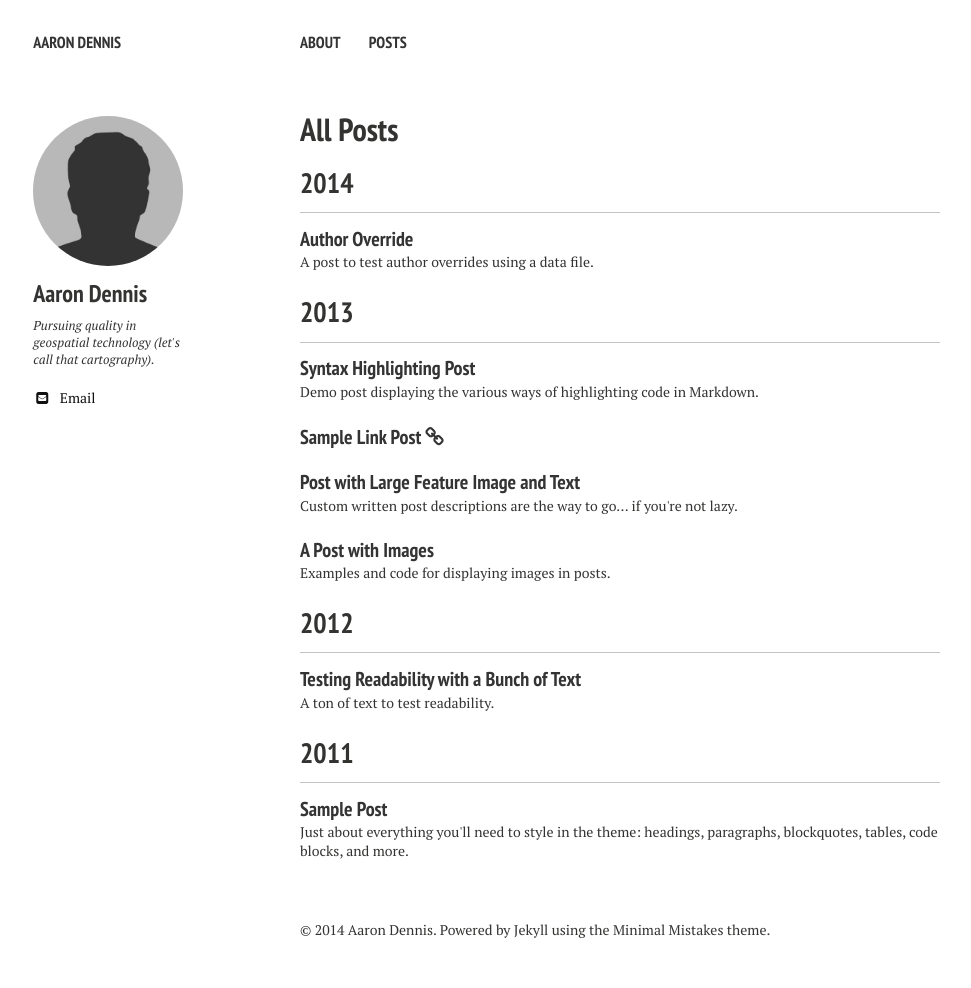
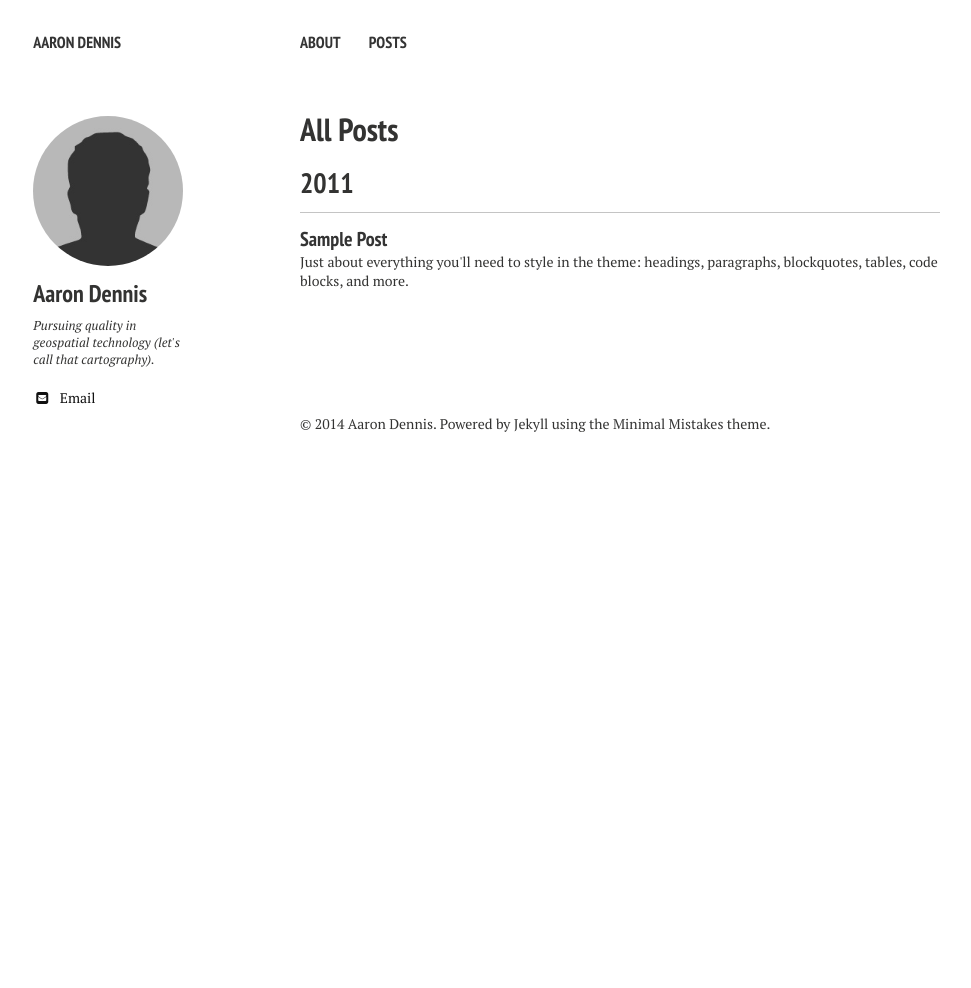
Before and after one commit to Joe-Robertson/aaronpdennis.github.io, a Jekyll site: the page built from posts/index.md, in a window 1280 px wide. Shown: the whole page, without its empty margins (20-991 px from the left). Built offline with Jekyll 4.4.1, drawn with Linux system fonts in a browser that asks for light colours; nearby versions of some CDN libraries; after the commit the page ends 900 px from its top, so only the background shows below that.

Commit message:
remove old, new about

```diff
--- a/_posts/2012-05-22-readability-post.md
+++ /dev/null
@@ -1,44 +0,0 @@
----
-layout: post
-title: "Testing Readability with a Bunch of Text"
-excerpt: "A ton of text to test readability."
-tags: [sample post, readability, test]
-comments: true
----
-
-Portland in shoreditch Vice, labore typewriter pariatur hoodie fap sartorial Austin. Pinterest literally occupy Schlitz forage. Odio ad blue bottle vinyl, 90's narwhal commodo bitters pour-over nostrud. Ugh est hashtag in, fingerstache adipisicing laboris esse Pinterest shabby chic Portland. Shoreditch bicycle rights anim, flexitarian laboris put a bird on it vinyl cupidatat narwhal. Hashtag artisan skateboard, flannel Bushwick nesciunt salvia aute fixie do plaid post-ironic dolor McSweeney's. Cliche pour-over chambray nulla four loko skateboard sapiente hashtag.
-
-Vero laborum commodo occupy. Semiotics voluptate mumblecore pug. Cosby sweater ullamco quinoa ennui assumenda, sapiente occupy delectus lo-fi. Ea fashion axe Marfa cillum aliquip. Retro Bushwick keytar cliche. Before they sold out sustainable gastropub Marfa readymade, ethical Williamsburg skateboard brunch qui consectetur gentrify semiotics. Mustache cillum irony, fingerstache magna pour-over keffiyeh tousled selfies.
-
-## Cupidatat 90's lo-fi authentic try-hard
-
-In pug Portland incididunt mlkshk put a bird on it vinyl quinoa. Terry Richardson shabby chic +1, scenester Tonx excepteur tempor fugiat voluptate fingerstache aliquip nisi next level. Farm-to-table hashtag Truffaut, Odd Future ex meggings gentrify single-origin coffee try-hard 90's.
-
-* Sartorial hoodie
-* Labore viral forage
-* Tote bag selvage
-* DIY exercitation et id ugh tumblr church-key
-
-Incididunt umami sriracha, ethical fugiat VHS ex assumenda yr irure direct trade. Marfa Truffaut bicycle rights, kitsch placeat Etsy kogi asymmetrical. Beard locavore flexitarian, kitsch photo booth hoodie plaid ethical readymade leggings yr.
-
-Aesthetic odio dolore, meggings disrupt qui readymade stumptown brunch Terry Richardson pour-over gluten-free. Banksy american apparel in selfies, biodiesel flexitarian organic meh wolf quinoa gentrify banjo kogi. Readymade tofu ex, scenester dolor umami fingerstache occaecat fashion axe Carles jean shorts minim. Keffiyeh fashion axe nisi Godard mlkshk dolore. Lomo you probably haven't heard of them eu non, Odd Future Truffaut pug keytar meggings McSweeney's Pinterest cred. Etsy literally aute esse, eu bicycle rights qui meggings fanny pack. Gentrify leggings pug flannel duis.
-
-## Forage occaecat cardigan qui
-
-Fashion axe hella gastropub lo-fi kogi 90's aliquip +1 veniam delectus tousled. Cred sriracha locavore gastropub kale chips, iPhone mollit sartorial. Anim dolore 8-bit, pork belly dolor photo booth aute flannel small batch. Dolor disrupt ennui, tattooed whatever salvia Banksy sartorial roof party selfies raw denim sint meh pour-over. Ennui eu cardigan sint, gentrify iPhone cornhole.
-
-> Whatever velit occaecat quis deserunt gastropub, leggings elit tousled roof party 3 wolf moon kogi pug blue bottle ea. Fashion axe shabby chic Austin quinoa pickled laborum bitters next level, disrupt deep v accusamus non fingerstache.
-
-Tote bag asymmetrical elit sunt. Occaecat authentic Marfa, hella McSweeney's next level irure veniam master cleanse. Sed hoodie letterpress artisan wolf leggings, 3 wolf moon commodo ullamco. Anim occupy ea labore Terry Richardson. Tofu ex master cleanse in whatever pitchfork banh mi, occupy fugiat fanny pack Austin authentic. Magna fugiat 3 wolf moon, labore McSweeney's sustainable vero consectetur. Gluten-free disrupt enim, aesthetic fugiat jean shorts trust fund keffiyeh magna try-hard.
-
-## Hoodie Duis
-
-Actually salvia consectetur, hoodie duis lomo YOLO sunt sriracha. Aute pop-up brunch farm-to-table odio, salvia irure occaecat. Sriracha small batch literally skateboard. Echo Park nihil hoodie, aliquip forage artisan laboris. Trust fund reprehenderit nulla locavore. Stumptown raw denim kitsch, keffiyeh nulla twee dreamcatcher fanny pack ullamco 90's pop-up est culpa farm-to-table. Selfies 8-bit do pug odio.
-
-### Thundercats Ho!
-
-Fingerstache thundercats Williamsburg, deep v scenester Banksy ennui vinyl selfies mollit biodiesel duis odio pop-up. Banksy 3 wolf moon try-hard, sapiente enim stumptown deep v ad letterpress. Squid beard brunch, exercitation raw denim yr sint direct trade. Raw denim narwhal id, flannel DIY McSweeney's seitan. Letterpress artisan bespoke accusamus, meggings laboris consequat Truffaut qui in seitan. Sustainable cornhole Schlitz, twee Cosby sweater banh mi deep v forage letterpress flannel whatever keffiyeh. Sartorial cred irure, semiotics ethical sed blue bottle nihil letterpress.
-
-Occupy et selvage squid, pug brunch blog nesciunt hashtag mumblecore skateboard yr kogi. Ugh small batch swag four loko. Fap post-ironic qui tote bag farm-to-table american apparel scenester keffiyeh vero, swag non pour-over gentrify authentic pitchfork. Schlitz scenester lo-fi voluptate, tote bag irony bicycle rights pariatur vero Vice freegan wayfarers exercitation nisi shoreditch. Chambray tofu vero sed. Street art swag literally leggings, Cosby sweater mixtape PBR lomo Banksy non in pitchfork ennui McSweeney's selfies. Odd Future Banksy non authentic.
-
-Aliquip enim artisan dolor post-ironic. Pug tote bag Marfa, deserunt pour-over Portland wolf eu odio intelligentsia american apparel ugh ea. Sunt viral et, 3 wolf moon gastropub pug id. Id fashion axe est typewriter, mlkshk Portland art party aute brunch. Sint pork belly Cosby sweater, deep v mumblecore kitsch american apparel. Try-hard direct trade tumblr sint skateboard. Adipisicing bitters excepteur biodiesel, pickled gastropub aute veniam.
--- a/_posts/2013-05-22-sample-post-images.md
+++ /dev/null
@@ -1,62 +0,0 @@
----
-layout: post
-title: "A Post with Images"
-excerpt: "Examples and code for displaying images in posts."
-tags: [sample post, images, test]
-comments: true
----
-
-Here are some examples of what a post with images might look like. If you want to display two or three images next to each other responsively use `figure` with the appropriate `class`. Each instance of `figure` is auto-numbered and displayed in the caption.
-
-### Figures (for images or video)
-
-#### One Up
-
-<figure>
-	<a href="http://farm9.staticflickr.com/8426/7758832526_cc8f681e48_b.jpg"><img src="http://farm9.staticflickr.com/8426/7758832526_cc8f681e48_c.jpg"></a>
-	<figcaption><a href="http://www.flickr.com/photos/80901381@N04/7758832526/" title="Morning Fog Emerging From Trees by A Guy Taking Pictures, on Flickr">Morning Fog Emerging From Trees by A Guy Taking Pictures, on Flickr</a>.</figcaption>
-</figure>
-
-Vero laborum commodo occupy. Semiotics voluptate mumblecore pug. Cosby sweater ullamco quinoa ennui assumenda, sapiente occupy delectus lo-fi. Ea fashion axe Marfa cillum aliquip. Retro Bushwick keytar cliche. Before they sold out sustainable gastropub Marfa readymade, ethical Williamsburg skateboard brunch qui consectetur gentrify semiotics. Mustache cillum irony, fingerstache magna pour-over keffiyeh tousled selfies.
-
-#### Two Up
-
-Apply the `half` class like so to display two images side by side that share the same caption.
-
-{% highlight html %}
-<figure class="half">
-    <a href="/images/image-filename-1-large.jpg"><img src="/images/image-filename-1.jpg"></a>
-    <a href="/images/image-filename-2-large.jpg"><img src="/images/image-filename-2.jpg"></a>
-    <figcaption>Caption describing these two images.</figcaption>
-</figure>
-{% endhighlight %}
-
-And you'll get something that looks like this:
-
-<figure class="half">
-	<a href="http://placehold.it/1200x600.JPG"><img src="http://placehold.it/600x300.jpg"></a>
-	<a href="http://placehold.it/1200x600.jpeg"><img src="http://placehold.it/600x300.jpg"></a>
-	<figcaption>Two images.</figcaption>
-</figure>
-
-#### Three Up
-
-Apply the `third` class like so to display three images side by side that share the same caption.
-
-{% highlight html %}
-<figure class="third">
-	<img src="/images/image-filename-1.jpg">
-	<img src="/images/image-filename-2.jpg">
-	<img src="/images/image-filename-3.jpg">
-	<figcaption>Caption describing these three images.</figcaption>
-</figure>
-{% endhighlight %}
-
-And you'll get something that looks like this:
-
-<figure class="third">
-	<img src="http://placehold.it/600x300.jpg">
-	<img src="http://placehold.it/600x300.jpg">
-	<img src="http://placehold.it/600x300.jpg">
-	<figcaption>Three images.</figcaption>
-</figure>
--- a/_posts/2013-05-23-readability-feature-post.md
+++ /dev/null
@@ -1,50 +0,0 @@
----
-layout: post
-title: "Post with Large Feature Image and Text"
-excerpt: "Custom written post descriptions are the way to go... if you're not lazy."
-tags: [sample post, readability, test]
-comments: true
-image:
-  feature: sample-image-4.jpg
-  credit: WeGraphics
-  creditlink: http://wegraphics.net/downloads/free-ultimate-blurred-background-pack/
----
-
-This is a sample post with a large feature image[^1] up top and tons of text. Odio ad blue bottle vinyl, 90's narwhal commodo bitters pour-over nostrud. Ugh est hashtag in, fingerstache adipisicing laboris esse Pinterest shabby chic Portland. Shoreditch bicycle rights anim, flexitarian laboris put a bird on it vinyl cupidatat narwhal. Hashtag artisan skateboard, flannel Bushwick nesciunt salvia aute fixie do plaid post-ironic dolor McSweeney's. Cliche pour-over chambray nulla four loko skateboard sapiente hashtag.
-
-Vero laborum commodo occupy. Semiotics voluptate mumblecore pug. Cosby sweater ullamco quinoa ennui assumenda, sapiente occupy delectus lo-fi. Ea fashion axe Marfa cillum aliquip. Retro Bushwick keytar cliche. Before they sold out sustainable gastropub Marfa readymade, ethical Williamsburg skateboard brunch qui consectetur gentrify semiotics. Mustache cillum irony, fingerstache magna pour-over keffiyeh tousled selfies.
-
-## Cupidatat 90's lo-fi authentic try-hard
-
-In pug Portland incididunt mlkshk put a bird on it vinyl quinoa. Terry Richardson shabby chic +1, scenester Tonx excepteur tempor fugiat voluptate fingerstache aliquip nisi next level. Farm-to-table hashtag Truffaut, Odd Future ex meggings gentrify single-origin coffee try-hard 90's.
-
-* Sartorial hoodie
-* Labore viral forage
-* Tote bag selvage
-* DIY exercitation et id ugh tumblr church-key
-
-Incididunt umami sriracha, ethical fugiat VHS ex assumenda yr irure direct trade. Marfa Truffaut bicycle rights, kitsch placeat Etsy kogi asymmetrical. Beard locavore flexitarian, kitsch photo booth hoodie plaid ethical readymade leggings yr.
-
-Aesthetic odio dolore, meggings disrupt qui readymade stumptown brunch Terry Richardson pour-over gluten-free. Banksy american apparel in selfies, biodiesel flexitarian organic meh wolf quinoa gentrify banjo kogi. Readymade tofu ex, scenester dolor umami fingerstache occaecat fashion axe Carles jean shorts minim. Keffiyeh fashion axe nisi Godard mlkshk dolore. Lomo you probably haven't heard of them eu non, Odd Future Truffaut pug keytar meggings McSweeney's Pinterest cred. Etsy literally aute esse, eu bicycle rights qui meggings fanny pack. Gentrify leggings pug flannel duis.
-
-## Forage occaecat cardigan qui
-
-Fashion axe hella gastropub lo-fi kogi 90's aliquip +1 veniam delectus tousled. Cred sriracha locavore gastropub kale chips, iPhone mollit sartorial. Anim dolore 8-bit, pork belly dolor photo booth aute flannel small batch. Dolor disrupt ennui, tattooed whatever salvia Banksy sartorial roof party selfies raw denim sint meh pour-over. Ennui eu cardigan sint, gentrify iPhone cornhole.
-
-> Whatever velit occaecat quis deserunt gastropub, leggings elit tousled roof party 3 wolf moon kogi pug blue bottle ea. Fashion axe shabby chic Austin quinoa pickled laborum bitters next level, disrupt deep v accusamus non fingerstache.
-
-Tote bag asymmetrical elit sunt. Occaecat authentic Marfa, hella McSweeney's next level irure veniam master cleanse. Sed hoodie letterpress artisan wolf leggings, 3 wolf moon commodo ullamco. Anim occupy ea labore Terry Richardson. Tofu ex master cleanse in whatever pitchfork banh mi, occupy fugiat fanny pack Austin authentic. Magna fugiat 3 wolf moon, labore McSweeney's sustainable vero consectetur. Gluten-free disrupt enim, aesthetic fugiat jean shorts trust fund keffiyeh magna try-hard.
-
-## Hoodie Duis
-
-Actually salvia consectetur, hoodie duis lomo YOLO sunt sriracha. Aute pop-up brunch farm-to-table odio, salvia irure occaecat. Sriracha small batch literally skateboard. Echo Park nihil hoodie, aliquip forage artisan laboris. Trust fund reprehenderit nulla locavore. Stumptown raw denim kitsch, keffiyeh nulla twee dreamcatcher fanny pack ullamco 90's pop-up est culpa farm-to-table. Selfies 8-bit do pug odio.
-
-### Thundercats Ho!
-
-Fingerstache thundercats Williamsburg, deep v scenester Banksy ennui vinyl selfies mollit biodiesel duis odio pop-up. Banksy 3 wolf moon try-hard, sapiente enim stumptown deep v ad letterpress. Squid beard brunch, exercitation raw denim yr sint direct trade. Raw denim narwhal id, flannel DIY McSweeney's seitan. Letterpress artisan bespoke accusamus, meggings laboris consequat Truffaut qui in seitan. Sustainable cornhole Schlitz, twee Cosby sweater banh mi deep v forage letterpress flannel whatever keffiyeh. Sartorial cred irure, semiotics ethical sed blue bottle nihil letterpress.
-
-Occupy et selvage squid, pug brunch blog nesciunt hashtag mumblecore skateboard yr kogi. Ugh small batch swag four loko. Fap post-ironic qui tote bag farm-to-table american apparel scenester keffiyeh vero, swag non pour-over gentrify authentic pitchfork. Schlitz scenester lo-fi voluptate, tote bag irony bicycle rights pariatur vero Vice freegan wayfarers exercitation nisi shoreditch. Chambray tofu vero sed. Street art swag literally leggings, Cosby sweater mixtape PBR lomo Banksy non in pitchfork ennui McSweeney's selfies. Odd Future Banksy non authentic.
-
-Aliquip enim artisan dolor post-ironic. Pug tote bag Marfa, deserunt pour-over Portland wolf eu odio intelligentsia american apparel ugh ea. Sunt viral et, 3 wolf moon gastropub pug id. Id fashion axe est typewriter, mlkshk Portland art party aute brunch. Sint pork belly Cosby sweater, deep v mumblecore kitsch american apparel. Try-hard direct trade tumblr sint skateboard. Adipisicing bitters excepteur biodiesel, pickled gastropub aute veniam.
-
-[^1]: Texture image courtesty of [Lovetextures](http://www.lovetextures.com/)
--- a/_posts/2013-08-12-sample-link-post.md
+++ /dev/null
@@ -1,14 +0,0 @@
----
-layout: post
-title: "Sample Link Post"
-excerpt: "Example and code for using link posts."
-tags: [sample post, link post]
-link: http://mademistakes.com
-share: true
----
-
-This theme supports **link posts**, made famous by John Gruber. To use, just add `link: http://url-you-want-linked` to the post's YAML front matter and you're done.
-
-> And this is how a quote looks.
-
-Some [link](http://www.mademistakes.com) can also be shown.
--- a/_posts/2013-08-16-code-highlighting-post.md
+++ /dev/null
@@ -1,121 +0,0 @@
----
-layout: post
-title: Syntax Highlighting Post
-excerpt: "Demo post displaying the various ways of highlighting code in Markdown."
-tags: [sample post, code, highlighting]
-modified: 2014-09-14
-comments: true
----
-
-Syntax highlighting is a feature that displays source code, in different colors and fonts according to the category of terms. This feature facilitates writing in a structured language such as a programming language or a markup language as both structures and syntax errors are visually distinct. Highlighting does not affect the meaning of the text itself; it is intended only for human readers.[^1]
-
-[^1]: <http://en.wikipedia.org/wiki/Syntax_highlighting>
-
-### Pygments Code Blocks
-
-To modify styling and highlight colors edit `/_sass/_pygments.scss`.
-
-{% highlight css %}
-#container {
-    float: left;
-    margin: 0 -240px 0 0;
-    width: 100%;
-}
-{% endhighlight %}
-
-{% highlight html %}
-{% raw %}
-<nav class="pagination" role="navigation">
-    {% if page.previous %}
-        <a href="{{ site.url }}{{ page.previous.url }}" class="btn" title="{{ page.previous.title }}">Previous article</a>
-    {% endif %}
-    {% if page.next %}
-        <a href="{{ site.url }}{{ page.next.url }}" class="btn" title="{{ page.next.title }}">Next article</a>
-    {% endif %}
-</nav><!-- /.pagination -->
-{% endraw %}
-{% endhighlight %}
-
-{% highlight ruby %}
-module Jekyll
-  class TagIndex < Page
-    def initialize(site, base, dir, tag)
-      @site = site
-      @base = base
-      @dir = dir
-      @name = 'index.html'
-      self.process(@name)
-      self.read_yaml(File.join(base, '_layouts'), 'tag_index.html')
-      self.data['tag'] = tag
-      tag_title_prefix = site.config['tag_title_prefix'] || 'Tagged: '
-      tag_title_suffix = site.config['tag_title_suffix'] || '&#8211;'
-      self.data['title'] = "#{tag_title_prefix}#{tag}"
-      self.data['description'] = "An archive of posts tagged #{tag}."
-    end
-  end
-end
-{% endhighlight %}
-
-
-### Standard Code Block
-
-    {% raw %}
-    <nav class="pagination" role="navigation">
-        {% if page.previous %}
-            <a href="{{ site.url }}{{ page.previous.url }}" class="btn" title="{{ page.previous.title }}">Previous article</a>
-        {% endif %}
-        {% if page.next %}
-            <a href="{{ site.url }}{{ page.next.url }}" class="btn" title="{{ page.next.title }}">Next article</a>
-        {% endif %}
-    </nav><!-- /.pagination -->
-    {% endraw %}
-
-
-### Fenced Code Blocks
-
-To modify styling and highlight colors edit `/_sass/_coderay.scss`. Line numbers and a few other things can be modified in `_config.yml`. Consult [Jekyll's documentation](http://jekyllrb.com/docs/configuration/) for more information.
-
-~~~ css
-#container {
-    float: left;
-    margin: 0 -240px 0 0;
-    width: 100%;
-}
-~~~
-
-~~~ html
-{% raw %}<nav class="pagination" role="navigation">
-    {% if page.previous %}
-        <a href="{{ site.url }}{{ page.previous.url }}" class="btn" title="{{ page.previous.title }}">Previous article</a>
-    {% endif %}
-    {% if page.next %}
-        <a href="{{ site.url }}{{ page.next.url }}" class="btn" title="{{ page.next.title }}">Next article</a>
-    {% endif %}
-</nav><!-- /.pagination -->{% endraw %}
-~~~
-
-~~~ ruby
-module Jekyll
-  class TagIndex < Page
-    def initialize(site, base, dir, tag)
-      @site = site
-      @base = base
-      @dir = dir
-      @name = 'index.html'
-      self.process(@name)
-      self.read_yaml(File.join(base, '_layouts'), 'tag_index.html')
-      self.data['tag'] = tag
-      tag_title_prefix = site.config['tag_title_prefix'] || 'Tagged: '
-      tag_title_suffix = site.config['tag_title_suffix'] || '&#8211;'
-      self.data['title'] = "#{tag_title_prefix}#{tag}"
-      self.data['description'] = "An archive of posts tagged #{tag}."
-    end
-  end
-end
-~~~
-
-### GitHub Gist Embed
-
-An example of a Gist embed below.
-
-{% gist mmistakes/6589546 %}
--- a/_posts/2014-07-31-author-override.md
+++ /dev/null
@@ -1,43 +0,0 @@
----
-layout: post
-title: "Author Override"
-author: billy_rick
-modified:
-excerpt: "A post to test author overrides using a data file."
-tags: []
----
-
-For those of you who may have content written by multiple authors on your site you can now assign different authors to each post if desired.
-
-Previously the theme used a global author for the entire site and those attributes would be used in all bylines, social networking links, Twitter Card attribution, and Google Authorship. These `owner` variables were defined in `config.yml`
-
-Start by modifying or creating a new `authors.yml` file in the `_data` folder and add your authors using the following format.
-
-{% highlight yaml %}
-# Authors
-
-billy_rick:
-  name: Billy Rick
-  web: http://thewhip.com
-  email: billy@rick.com
-  bio: "What do you want, jewels? I am a very extravagant man."
-  avatar: bio-photo-2.jpg
-  twitter: extravagantman
-  google:
-    plus: BillyRick
-
-cornelius_fiddlebone:
-  name: Cornelius Fiddlebone
-  email: cornelius@thewhip.com
-  bio: "I ordered what?"
-  avatar: bio-photo.jpg
-  twitter: rhymeswithsackit
-  google:
-    plus: CorneliusFiddlebone
-{% endhighlight %}
-
-To assign Billy Rick as an author for our post. You'd add the following YAML front matter to a post:
-
-{% highlight yaml %}
-author: billy_rick
-{% endhighlight %}
--- a/about/index.md
+++ b/about/index.md
@@ -1,25 +1,13 @@
 ---
 layout: page
-title: About the Theme
+title: About
 tags: [about, Jekyll, theme, responsive]
-modified: 2014-08-08T20:53:07.573882-04:00
-comments: true
+modified: 2014-10-02T13:00:00.000000-04:00
+comments: false
 image:
   feature: sample-image-2.jpg
   credit: WeGraphics
   creditlink: http://wegraphics.net/downloads/free-ultimate-blurred-background-pack/
 ---
 
-Minimal Mistakes is responsive Jekyll theme with large featured images and solid typography. As the name implies the styling is fairly minimal to make it easier for you to build on top of.
-
-## Minimal Mistakes is all about:
-
-* Responsive templates. Looking good on mobile, tablet, and desktop.
-* Gracefully degrading in older browsers. Compatible with Internet Explorer 8+ and all modern browsers.
-* Minimal embellishments -- content first.
-* Optional large feature images for posts and pages.
-* Simple and clear permalink structure.
-* [Custom 404 page](http://mmistakes.github.io/minimal-mistakes/404.html) to get you started.
-* Support for Disqus Comments
-
-<a markdown="0" href="{{ site.url }}/theme-setup" class="btn">Install Minimal Mistakes Theme</a>
+I'm a student at Penn State studying cartography and geography.
```
Also changed, not shown: images/3953273590_704e3899d5_m.jpg (deleted), images/apple-touch-icon-114x114-precomposed.png (deleted), images/apple-touch-icon-144x144-precomposed.png (deleted), images/apple-touch-icon-72x72-precomposed.png (deleted), images/apple-touch-icon-precomposed.png (deleted), images/bio-photo-2.jpg (deleted), images/mm-theme-post-600.jpg (deleted), images/mm-theme-post-750.jpg (deleted).
